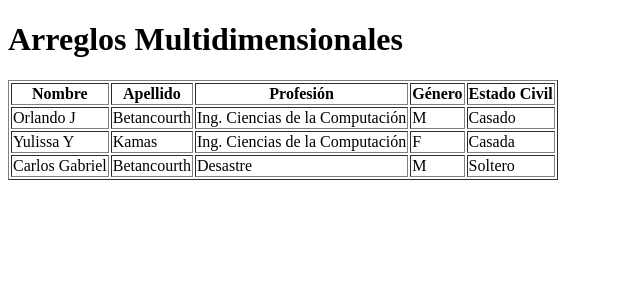
After one commit to obetancourthunicah/IF412NegociosWeb, a PHP site: page /arregloMultidimensionales.php in a window 1280 px wide. The commit adds this page. Shown: the top 300 px of the page, without its empty margins (0-640 px from the left). Run offline with PHP 8.4, Linux system fonts and the light colour scheme.

Commit message:
Arreglos Multidimensionales

```diff
--- /dev/null
+++ b/p1/arregloMultidimensionales.php
@@ -0,0 +1,80 @@
+<?php
+    $coleccionPersonas = array();
+    $registroPersona1 = array();
+    $registroPersona2 = array();
+
+    /*No existen matrices en PHP*/
+
+    /*El valor de un item en un arreglo
+    en PHP puede ser:
+        numerico
+        texto / caracter
+        booleano
+        objeto
+        -->  arreglo <--
+    */
+
+    $registroPersona1 = array(
+        "nombre" => "Orlando J",
+        "apellido" => "Betancourth",
+        "genero" => "M", //M | Masculino F | Femenino
+        "profesion" => "Ing. Ciencias de la Computación",
+        "estadoCivil" => "Casado"
+    );
+
+    $registroPersona2 = array(
+        "nombre" => "Yulissa Y",
+        "apellido" => "Kamas",
+        "genero" => "F", //M | Masculino F | Femenino
+        "profesion" => "Ing. Ciencias de la Computación",
+        "estadoCivil" => "Casada"
+    );
+
+    /* En Php los arreglos multidimensionales
+    son mejor conocidos como
+    Areglo de Arreglos */
+
+    $coleccionPersonas = array($registroPersona1,
+                               $registroPersona2,
+                               array(
+                                   "nombre" => "Carlos Gabriel",
+                                   "apellido" => "Betancourth",
+                                   "genero" => "M", //M | Masculino F | Femenino
+                                   "profesion" => "Desastre",
+                                   "estadoCivil" => "Soltero"
+                               )
+                             );
+
+?>
+<!DOCTYPE html>
+<html>
+  <head>
+    <meta charset="utf-8"/>
+    <title>Arreglos Multidimensionales</title>
+  </head>
+  <body>
+    <h1>Arreglos Multidimensionales</h1>
+
+
+    <table border="1">
+        <tr>
+            <th>Nombre</th>
+            <th>Apellido</th>
+            <th>Profesión</th>
+            <th>Género</th>
+            <th>Estado Civil</th>
+        </tr>
+    <?php
+        foreach($coleccionPersonas as $persona){
+            echo "<tr>";
+            echo "<td>". $persona["nombre"] ."</td>";
+            echo "<td>". $persona["apellido"] ."</td>";
+            echo "<td>". $persona["profesion"] ."</td>";
+            echo "<td>". $persona["genero"] ."</td>";
+            echo "<td>". $persona["estadoCivil"] ."</td>";
+            echo "</tr>";
+        }
+    ?>
+    </table>
+  </body>
+</html>
```
Also changed, not shown: p1/analisisTextoArreglo.php (+7 -2 lines), p1/arregloMltComboBox.php (added, +83 -0 lines), README.md.
